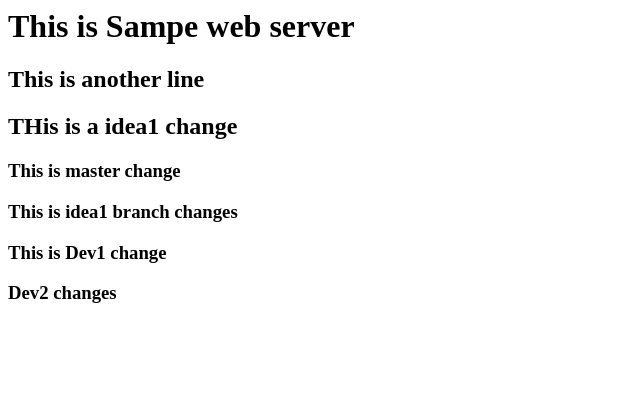
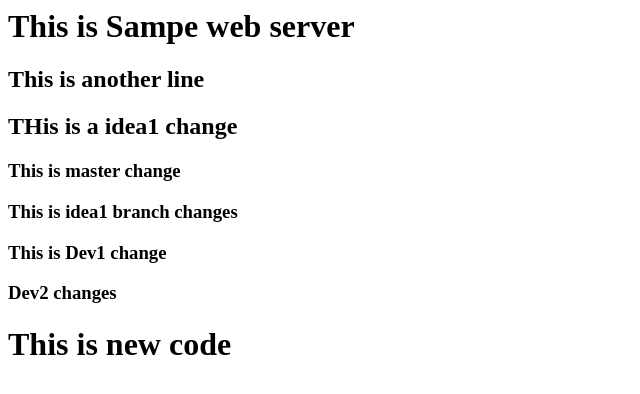
Before and after one commit to mohanraz81/webproject1110, a plain HTML site: page index.html in a window 1280 px wide. Shown: the whole page, without its empty margins (0-640 px from the left). Drawn offline with Linux system fonts and the light colour scheme.

Commit message:
Added New Code

```diff
--- a/index.html
+++ b/index.html
@@ -5,3 +5,4 @@
 <h3>This is idea1 branch changes</h3>
 <h3>This is Dev1 change</h3>
 <h3>Dev2 changes </h2>
+<h1>This is new code</h1>
```
